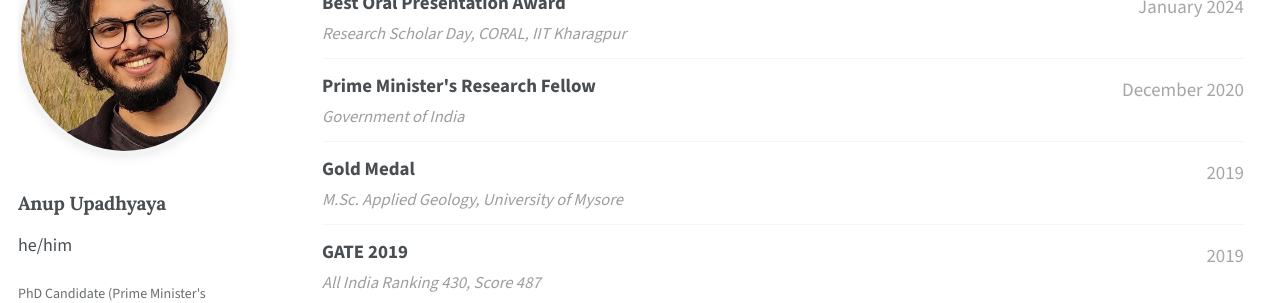
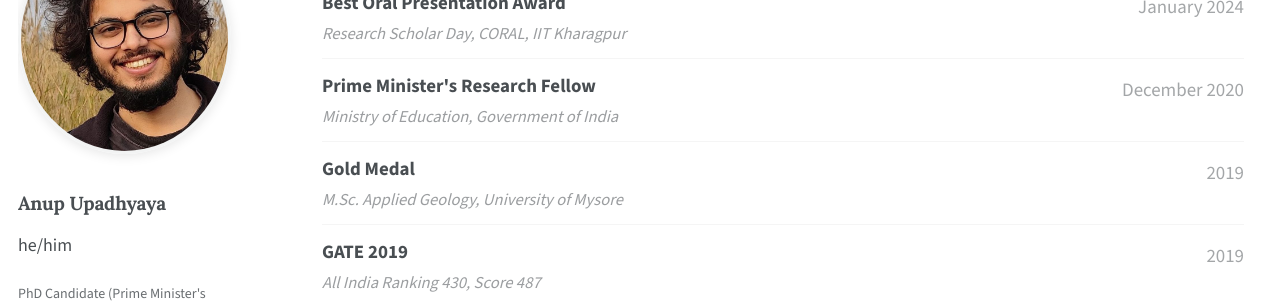
Before and after one commit to anupupadhyaya/anupupadhyaya.github.io, a Jekyll site: the page built from _pages/about.md, in a window 1280 px wide and 900 px high, scrolled down 2709 px. Shown: the part 156-459 px from the top of the window. Built offline with Jekyll 4.4.1, drawn with Linux system fonts in a browser that asks for light colours; some web fonts are replaced; a script bundle is joined from its source files by our own code; library files that are not in the unit come from our copies.

Commit message:
Update about.md

```diff
--- a/_pages/about.md
+++ b/_pages/about.md
@@ -357,7 +357,7 @@ to real risks faced by Himalayan communities.
   <div class="achieve-item">
     <div class="achieve-text">
       <strong>Prime Minister's Research Fellow</strong>
-      <span class="achieve-detail">Government of India</span>
+      <span class="achieve-detail">Ministry of Education, Government of India</span>
     </div>
     <div class="achieve-year">December 2020</div>
   </div>
```
